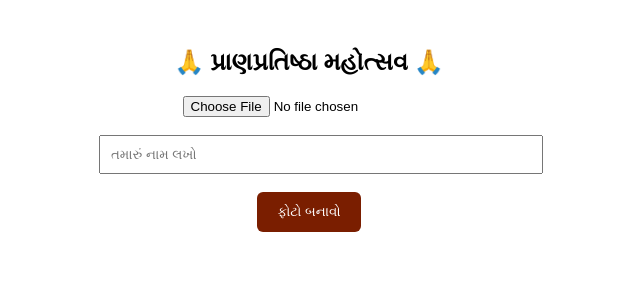
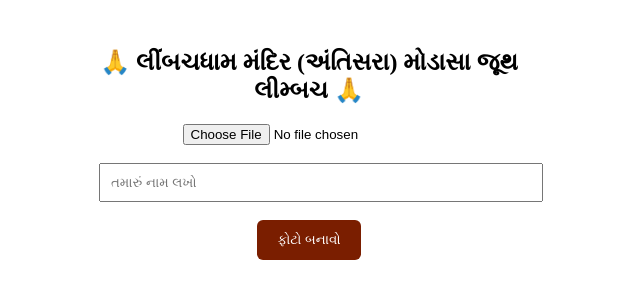
Before and after one commit to vishal-zwt/limbach-photo-frame, a Next.js app: page / in a window 1280 px wide. Shown: the top 300 px of the page, without its empty margins (331-971 px from the left). Built offline with nearby package versions, Linux system fonts and the light colour scheme.

Commit message:
Update index.js

```diff
--- a/pages/index.js
+++ b/pages/index.js
@@ -57,7 +57,7 @@ function Home() {
 
   return (
     <div style={{ maxWidth: 420, margin: "auto", padding: 20, textAlign: "center" }}>
-      <h2>🙏 પ્રાણપ્રતિષ્ઠા મહોત્સવ 🙏</h2>
+      <h2>🙏 લીંબચધામ મંદિર (અંતિસરા) મોડાસા જૂથ લીમ્બચ 🙏</h2>
 
       <input
         type="file"
```
